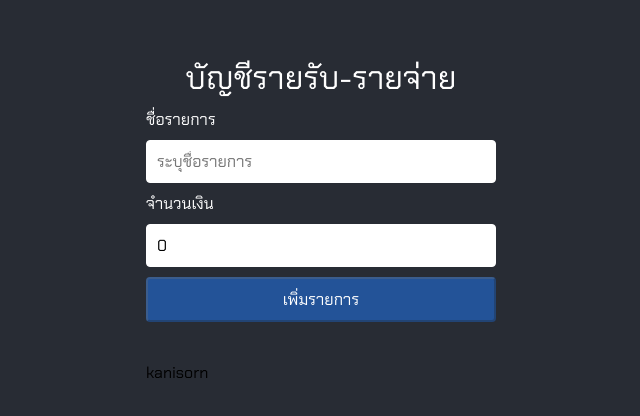
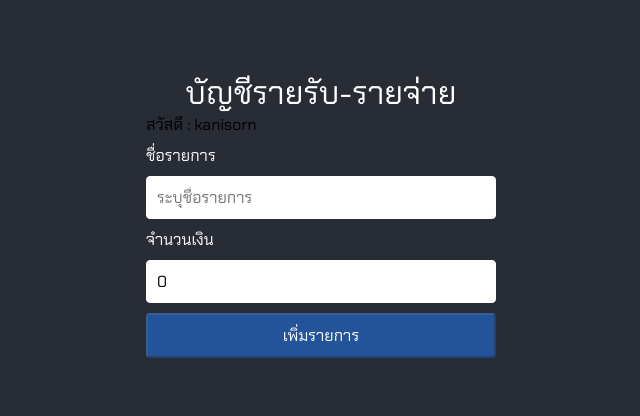
Before and after one commit to kanisornteen/Practice-React, a React (Create React App) app in the folder MyApplication/react-basic/: page / in a window 1280 px wide. Shown: the part 180-596 px from the top of the page, without its empty margins (319-959 px from the left). Built offline with nearby package versions, Linux system fonts and the light colour scheme.

Commit message:
useContext

```diff
--- a/MyApplication/react-basic/src/App.js
+++ b/MyApplication/react-basic/src/App.js
@@ -3,6 +3,7 @@ import './component/App.css';
 import FormComponent from "./component/FormComponent";
 import { useState } from "react";
 import DataContext from "./data/DataContext";
+import Report from "./component/Report";
 
 const topCss = {color:'white', textAlign:'center'};
 const Title = ()=> <h1 style={topCss}>บัญชีรายรับ-รายจ่าย</h1>
@@ -27,6 +28,7 @@ function App() {
     <DataContext.Provider value="kanisorn">
       <div className="container">
         <Title />
+        <Report />
         <FormComponent addItem={onAddItem} />
         <Transaction item={item} />
       </div>
--- /dev/null
+++ b/MyApplication/react-basic/src/component/Report.js
@@ -0,0 +1,14 @@
+import { useContext } from "react"
+import DataContext from "../data/DataContext"
+
+const Report = ()=> {
+    const name = useContext(DataContext)
+
+    return (
+        <div>
+            สวัสดี : {name}
+        </div>
+    );
+}
+
+export default Report
--- a/MyApplication/react-basic/src/component/Transaction.js
+++ b/MyApplication/react-basic/src/component/Transaction.js
@@ -1,6 +1,5 @@
 import Items from "./Items";
 import './Transaction.css'
-import DataContext from "../data/DataContext";
 
 const Transaction = (props)=> {
     const {item} = props
@@ -11,9 +10,6 @@ const Transaction = (props)=> {
                     return <Items title={element.title} amount={element.amount} key={element.id} />
                 })}
             </ul>
-            <DataContext.Consumer>
-                {value=><p>{value}</p>}
-            </DataContext.Consumer>
         </>
     );
 }
```
Also changed, not shown: 2 other files (tests, documents, lock files or other folders).
